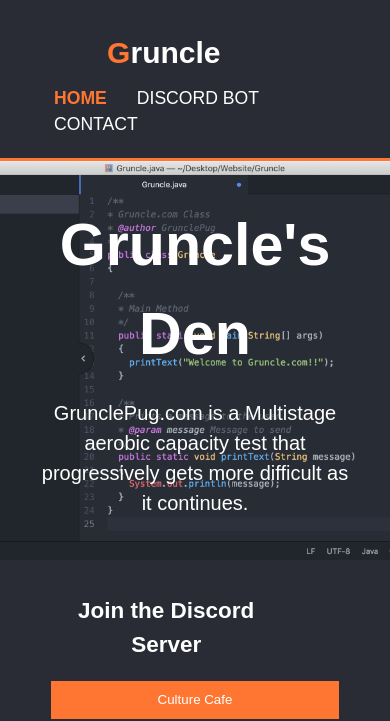
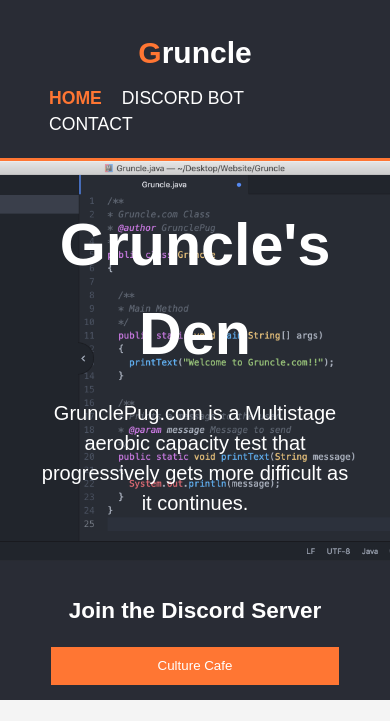
Before and after one commit to GrunclePug/GruncleWebsite, a plain HTML site: page index.html in a window 390 px wide. Shown: the top 721 px of the page. Drawn offline with Linux system fonts and the light colour scheme.

Commit message:
testing mobile scaling

```diff
--- a/css/style.css
+++ b/css/style.css
@@ -75,7 +75,7 @@ header li
 {
   float:left;
   display:inline;
-  padding:0 15px;
+  padding:0 10px;
 }
 
 header a
@@ -192,7 +192,7 @@ footer
   {
     float:none;
     text-align:center;
-    width:80%;
+    width:100%;
   }
 
   header
```
